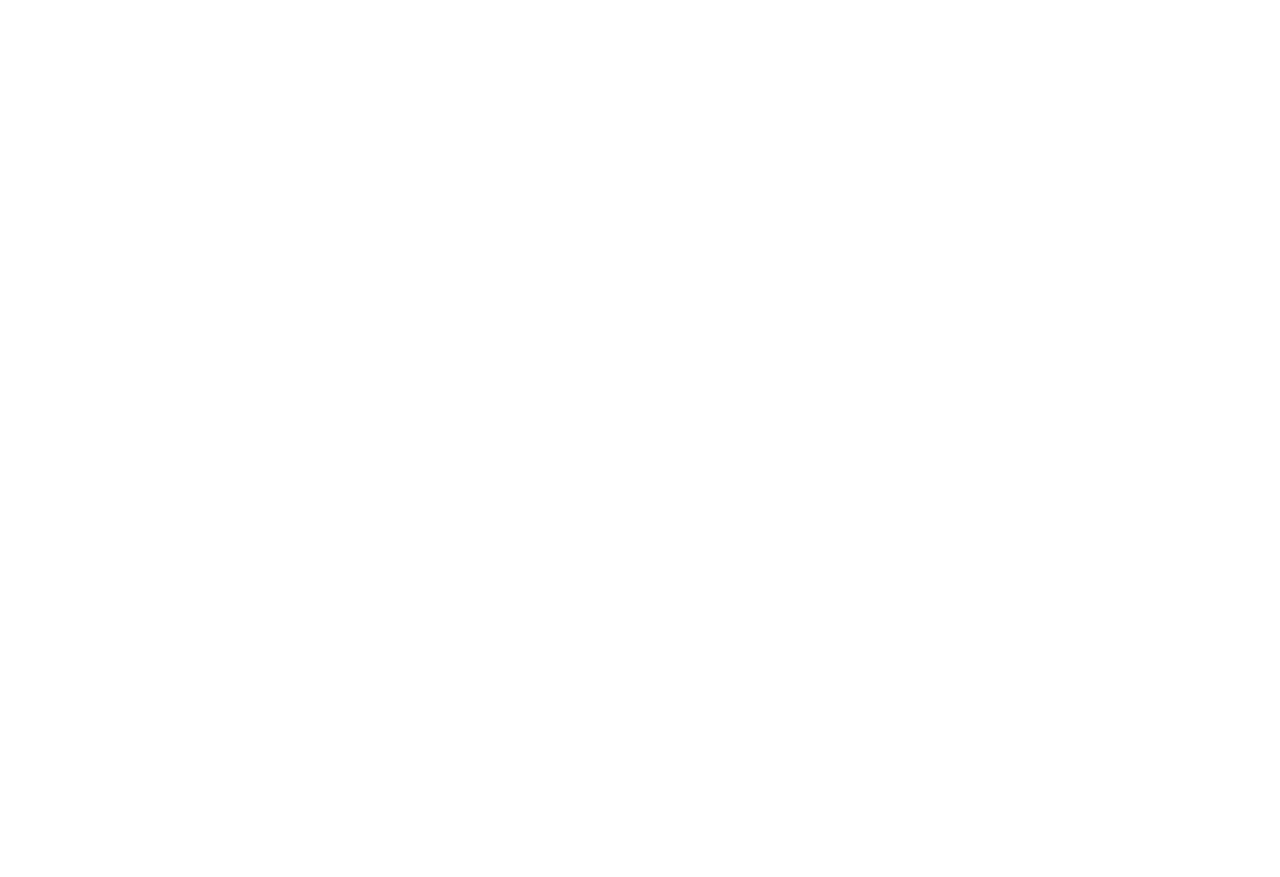
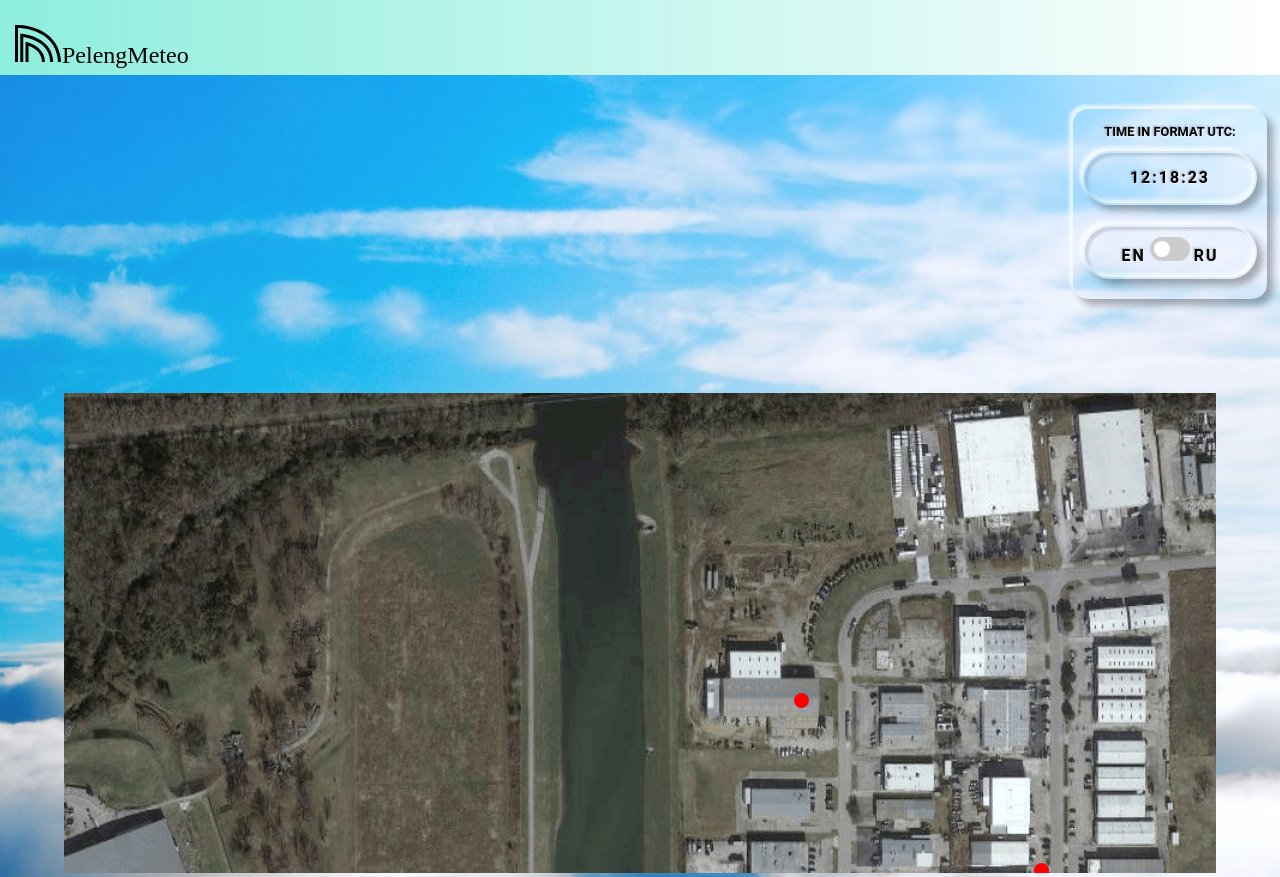
Before and after one commit to Alex-Chechulov/interface, a React (Create React App) app: page /MainPage in a window 1280 px wide. Before the commit this address had no page. Before the commit the page ends 800 px from the top, so only its background shows below. Built offline with nearby package versions, Linux system fonts and the light colour scheme.

Commit message:
Added CogoToast and main page after successful login.

```diff
--- a/package.json
+++ b/package.json
@@ -7,6 +7,7 @@
     "@testing-library/react": "^13.2.0",
     "@testing-library/user-event": "^13.5.0",
     "axios": "^0.27.2",
+    "cogo-toast": "^4.2.3",
     "i18n": "^0.14.2",
     "react": "^18.1.0",
     "react-dom": "^18.1.0",
--- a/src/App.js
+++ b/src/App.js
@@ -3,6 +3,7 @@
 
 import LogInPage from "./components/loginPage/loginPage";
 import RegistrationPage from "./components/registrationPage/registrationPage";
+import MainPage from "./components/mainPage/mainPage";
 
 import {  BrowserRouter as Router, Route, Routes} from 'react-router-dom';
 import Dictionary from "./dictionary";
@@ -48,6 +49,10 @@
             {<RegistrationPage
               activeLanguage={this.state.activeLanguage}
               handleChange={this.handleChange}/>}/>
+              <Route path="/MainPage" exact element=
+                  {<MainPage
+                    activeLanguage={this.state.activeLanguage}
+                    handleChange={this.handleChange}/>}/>
      </Routes>
 </Router>
 
--- /dev/null
+++ b/src/components/mainPage/mainPage.css
@@ -0,0 +1,6 @@
+.main-main {/*фон*/
+  background: white url("/background.svg") no-repeat;
+  min-height: 100vh;
+  min-width: 400px;
+background-size: cover;
+}
--- /dev/null
+++ b/src/components/mainPage/mainPage.js
@@ -0,0 +1,20 @@
+import React from "react";
+import Header from "../header/header";
+import MapMain from "../mapMain/mapMain";
+import AdditInfo from "../additInfo/additInfo";
+import "./mainPage.css";
+
+class MainPage extends React.Component{
+  render() {
+    return (
+<div className="main-main">
+<Header />
+<AdditInfo activeLanguage={this.props.activeLanguage}
+handleChange={this.props.handleChange}/>
+<MapMain/>
+</div>
+    );
+  }
+}
+
+export default MainPage;
--- /dev/null
+++ b/src/components/mapMain/mapMain.css
@@ -0,0 +1,59 @@
+.map-main{     /*шапка*/
+  text-align: center;
+  width: 70%;
+  height: 60vh;
+  margin-top: 100px;
+  margin-left: 13%;
+  background: #B4F5F9;
+  display: inline-block;
+  overflow:scroll;
+}
+@media screen and (max-width: 1300px){/*настройка для отображения на тетефоне*/
+  .map-main {/*окно*/
+    width: 90%;
+    margin-top: 5%;
+    margin-left: 5%;
+  }
+}
+.map-img{
+  position: relative;
+  width: 1440px;
+  height: 954px;
+  background: white url("/mainMap.svg") no-repeat;
+  background-size: 1440px 954px;
+}
+.point{
+  position:absolute;
+  width: 15px;
+  height: 15px;
+  border-radius: 50%;
+  background-color: red;
+}
+.point#one{
+left:730px;
+top:300px;
+}
+.point#two{
+left:690px;
+top:510px;
+}
+.point#three{
+left:970px;
+top:470px;
+}
+.point#four{
+left:960px;
+top:760px;
+}
+.point:hover::after {
+ content: attr(data-title);
+ position: absolute;
+ left: -100px;
+ bottom:100%;
+ z-index: 1;
+ background: rgba(187,187,187,0.7);
+ font-family: Arial, sans-serif;
+ font-size: 14px;
+ padding: 5px 10px;
+ width: 200px;
+}
--- /dev/null
+++ b/src/components/mapMain/mapMain.js
@@ -0,0 +1,18 @@
+import React from "react";
+import "./mapMain.css";
+class MapMain extends React.Component{
+  render() {
+    return (
+<div className="map-main">
+  <div className="map-img">
+    <div className="point" id="one" data-title="One: ipsum dolor sit amet, consectetur adipisicing elit."/>
+    <div className="point" id="two" data-title="Two: ipsum dolor sit amet, consectetur adipisicing elit, sed do eiusmod tempor incididunt ut labore et dolore magna aliqua."/>
+    <div className="point" id="three" data-title="Three: ipsum dolor sit amet, consectetur adipisicing elit, sed do eiusmod tempor incididunt ut labore et dolore magna aliqua, consectetur adipisicing elit, sed do eiusmod tempor incididunt ut labore et dolore magna aliqua."/>
+    <div className="point" id="four" data-title="Four: ipsum dolor sit amet, consectetur adipisicing elit, sed do eiusmod tempor incididunt ut labore et dolore magna aliqua.ipsum dolor sit amet, consectetur adipisicing elit, sed do eiusmod tempor incididunt ut labore et dolore magna aliqua.ipsum dolor sit amet, consectetur adipisicing elit, sed do eiusmod tempor incididunt ut labore et dolore magna aliqua.ipsum dolor sit amet, consectetur adipisicing elit, sed do eiusmod tempor incididunt."/>
+  </div>
+</div>
+    );
+  }
+}
+
+export default MapMain;
--- a/src/components/windowLogin/windowLogin.js
+++ b/src/components/windowLogin/windowLogin.js
@@ -1,6 +1,9 @@
 import React from "react";
 import './windowLogin.css';
+
+import cogoToast from 'cogo-toast';
 import axios from "axios";
+
 class WindowLogin extends React.Component{
   constructor(props) {
     super(props);
@@ -44,11 +47,15 @@
     })
     .then((response) => {
       this.setState({errorClass: 'login-error-input login-error-hidden'});
-      alert('Login sucsess!');
+      cogoToast.success("Success Login!");
+      // this.props.history.go('/MainPage');
+      //document.location.href = "/MainPage";
+      setTimeout(() => {  document.location.href = "/MainPage"; }, 1000);
       console.log(response);
     })
     .catch((error) =>{
       this.setState({errorClass: 'login-error-input'});
+      cogoToast.error("Login failed!");
       console.error(error);
     });
 
```
Also changed, not shown: public/mainMap.svg (added), 1 other file (tests, documents, lock files or other folders).
